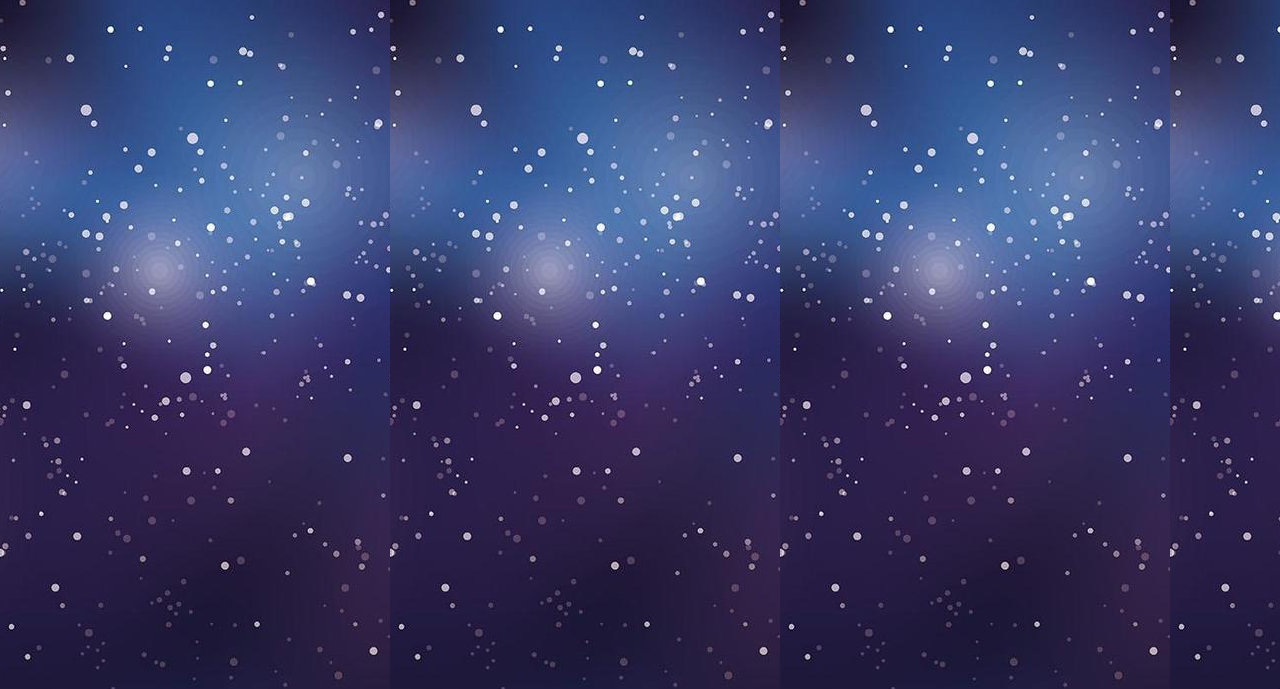
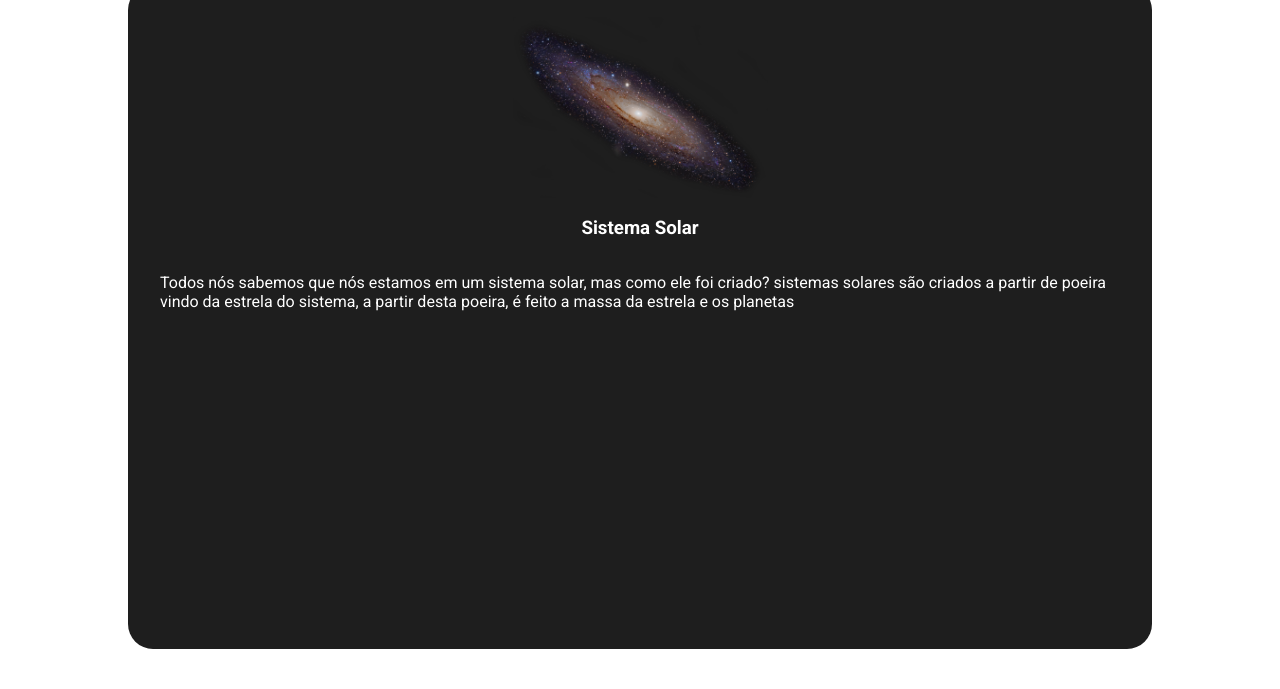
Before and after one commit to DanielScmk/Para-dispositivos-moveis, a plain HTML site: page SitE Astronomia mobile/index.html in a window 1280 px wide. Shown: the part 111-800 px from the top of the page. Drawn offline with Linux system fonts and the light colour scheme.

Commit message:
Add files via upload

```diff
--- a/SitE Astronomia mobile/index.html
+++ b/SitE Astronomia mobile/index.html
@@ -5,7 +5,11 @@
     <meta name="viewport" content="width=device-width, initial-scale=1.0">
     <title>Mobile</title>
     <link rel="stylesheet" href="reset.css">
+    <link rel="preconnect" href="https://fonts.googleapis.com">
+    <link rel="preconnect" href="https://fonts.gstatic.com" crossorigin>
+    <link href="https://fonts.googleapis.com/css2?family=Roboto:wght@300;400;500;700&display=swap" rel="stylesheet">
     <link rel="stylesheet" href="style.css">
+
 </head>
 
 <body>
@@ -31,6 +35,14 @@
             <a href="#"><img src="img/perfil.png" alt="Meu perfil" class="container__imagem"></a>
         </div>
     </header>
+    <section class="banner">
+        <section class="banner__titulo">
+            <img src="./img/Andromeda.png" alt="andromeda">
+                <h1> Sistema Solar</h1>
+                <p>Todos nós sabemos que nós estamos em um sistema solar, mas como ele foi criado?
+                     sistemas solares são criados a partir de poeira vindo da estrela do sistema, a partir desta poeira, é feito a massa da estrela e os planetas </p>
+        </section>
+    </section>
 
 
 
--- a/SitE Astronomia mobile/style.css
+++ b/SitE Astronomia mobile/style.css
@@ -11,6 +11,7 @@ html{
     --azul: #295176;
     --laranja: #EB9B00;
     --branco: #ffffff;
+    --fonte-principal: "Roboto";
 
     margin: 0;
     padding: 0;
@@ -19,8 +20,9 @@ html{
 }
 
 body {
-    background-image: url("img/background.png");
-
+    background-image: url("img/backgound_grande");
+    font-family: var(--fonte-principal);
+    font-size: 1rem;
     margin: 0;
     padding: 0;
     border: 0;
--- a/SitE Astronomia mobile/styles/header.css
+++ b/SitE Astronomia mobile/styles/header.css
@@ -31,6 +31,7 @@ html{
 .lista-menu{
     display: none;
     position: absolute;
+    font-weight: 500;
 
     padding: 0;
     top: 80px;
@@ -53,6 +54,7 @@ html{
     -webkit-background-clip: text;
     -webkit-text-fill-color: transparents;
     text-transform: uppercase;
+    background-clip: text;
 }
 li{
     list-style-type: none;
@@ -60,3 +62,30 @@ li{
 #menu{
     all: unset;
 }
+.container__botao{
+    display: none;
+}
+
+.banner{
+width: 100vw;
+display: flex;
+justify-content: center;
+}
+
+.banner__titulo{
+    border: 5rem 0;
+    display: flex;
+    flex-direction: column;
+    height: 75vh;
+    width: 75vw;
+    padding: 2rem;
+    background-color: #1e1e1e;
+    border-radius: 25px;
+    align-items: center;
+    color: white;
+}
+
+.banner__titulo img{
+    width: 255px;
+    height: 181px;
+}
```
Also changed, not shown: 1 other file.
